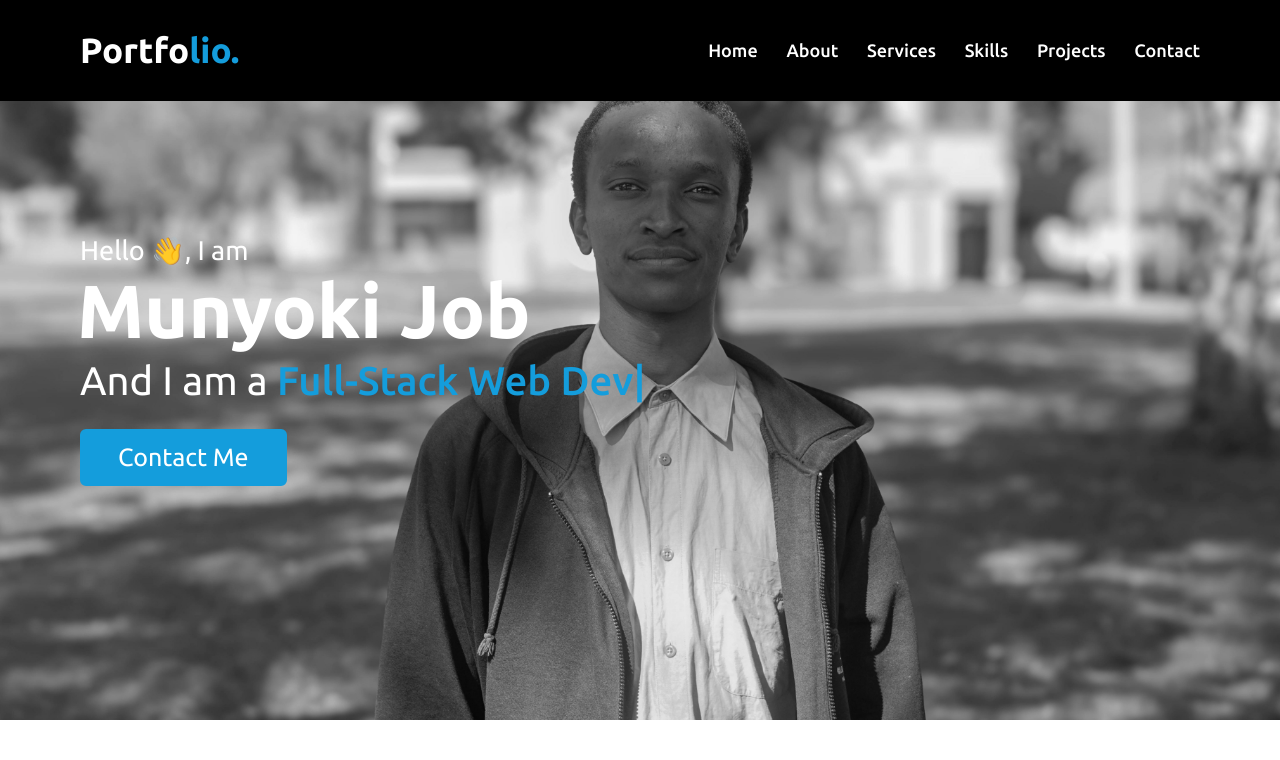
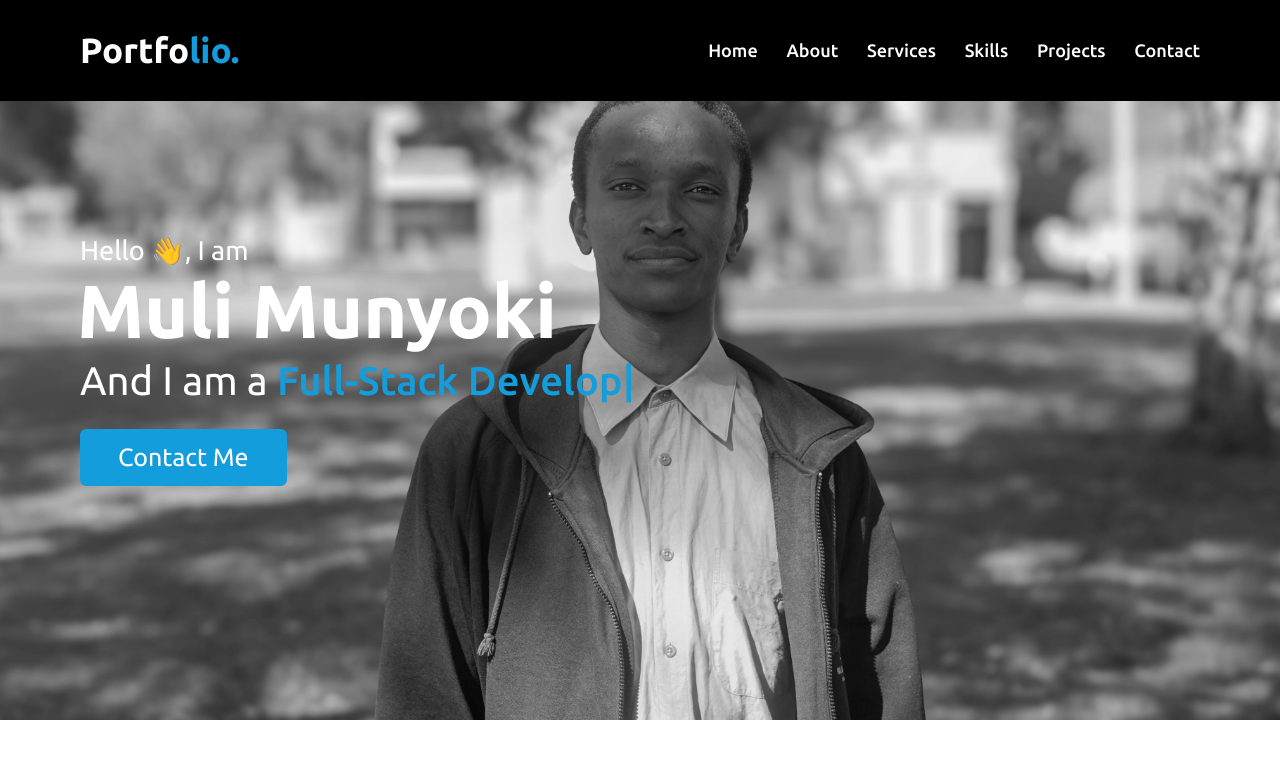
Before and after one commit to munyokii/munyoki-job, a Flask app: page / in a window 1280 px wide. Shown: the top 760 px of the page. Run offline with Flask 3, Linux system fonts and the light colour scheme; some libraries are stand-ins or nearby versions.

Commit message:
:sparkles: Updated website static content

```diff
--- a/main.py
+++ b/main.py
@@ -3,13 +3,15 @@ from flask import Flask, render_template
 app = Flask('Personal Portfolio')
 
 @app.route('/')
-@app.route('/munyoki-job')
+@app.route('/munyoki-job-resume')
 def index():
-  return render_template('index.html')
+    """File to render the home page."""
+    return render_template('index.html')
 
 @app.route('/resume')
 def resume():
-  return render_template('resume.html')
+    """File to render the resume page."""
+    return render_template('resume.html')
 
 if __name__ == '__main__':
-  app.run()
+    app.run()
--- a/static/js/main.js
+++ b/static/js/main.js
@@ -35,14 +35,14 @@ $(document).ready(function(){
 
     // typing text animation script
     var typed = new Typed(".typing", {
-        strings: ["Software Engineer", "Full-Stack Web Developer"],
+        strings: ["Software Engineer", "Full-Stack Developer", "Freelance Developer", "Cybersecurity Enthusiast"],
         typeSpeed: 100,
         backSpeed: 60,
         loop: true
     });
 
     var typed = new Typed(".typing-2", {
-        strings: ["Software Engineer", "Full-Stack Web Developer"],
+        strings: ["Software Engineer", "Full-Stack Developer", "Freelance Developer", "Cybersecurity Enthusiast"],
         typeSpeed: 100,
         backSpeed: 60,
         loop: true
@@ -77,15 +77,15 @@ const projectsData = [
         id: 1,
         title: "Crime Reporting System",
         description: "A web-based system for reporting and tracking criminal activities.",
-        imageUrl: "/static/images/crime.png",
+        imageUrl: "/static/images/crime.webp",
         projectLink: "https://crimereportsystem.onrender.com/"
     },
     {
         id: 2,
         title: "DigiCraft Website",
-        description: "DigiCraft company website",
-        imageUrl: "/static/images/Digicraft.png",
-        projectLink: "https://digicraft-wx1n.onrender.com/"
+        description: "DigiCraft Software Company Website",
+        imageUrl: "/static/images/digicraft.webp",
+        projectLink: "https://digicrafts.co.ke/"
     },
 ];
 
--- a/templates/index.html
+++ b/templates/index.html
@@ -3,6 +3,9 @@
 <head>
     <meta charset="UTF-8">
     <meta name="viewport" content="width=device-width, initial-scale=1.0">
+    <meta name="description" content="Personal portfolio of Muli Munyoki, showcasing skills, projects, and contact information.">
+    <meta name="keywords" content="Muli Munyoki, Software Engineer, Full-Stack Developer, Portfolio">
+    <meta name="author" content="Muli Munyoki">
     <link rel="shortcut icon" href="{{ url_for('static', filename='favicon.ico') }}">
     <link rel="stylesheet" href="{{ url_for('static', filename='css/style.css') }}">
     <link rel="stylesheet" href="https://cdnjs.cloudflare.com/ajax/libs/font-awesome/5.15.3/css/all.min.css"/>
@@ -40,7 +43,7 @@
         <div class="max-width">
             <div class="home-content">
                 <div class="text-1">Hello &#x1F44B;, I am</div>
-                <div class="text-2">Munyoki Job</div>
+                <div class="text-2">Muli Munyoki</div>
                 <div class="text-3">And I am a <span class="typing"></span></div>
                 <a href="#contact">Contact Me</a>
             </div>
@@ -58,7 +61,7 @@
                 As I near the completion of my degree, I'm eager to contribute to impactful projects and continue my professional growth.</p>
             <div class="about-content">
                 <div class="column left">
-                    <img src="{{ url_for('static', filename='images/interface.jpg') }}" class="image">
+                    <img src="{{ url_for('static', filename='images/munyoks.webp') }}" class="image">
                 </div>
                 <div class="column right">
                     <div class="text">I'm Munyoki and I'm a <span class="typing-2"></span></div>
@@ -195,7 +198,7 @@
                             <div class="info">
                                 <div class="head">Name</div>
                                 <div class="sub-title">
-                                    <a href="https://github.com/MuliJob" target="_blank" rel="noopener noreferrer">Munyoki Job</a>
+                                    <a href="https://github.com/munyokii" target="_blank" rel="noopener noreferrer">Munyoki Job</a>
                                 </div>
                             </div>
                         </div>
@@ -243,7 +246,7 @@
                             <input type="text" placeholder="Subject" name="topic" required>
                         </div>
                         <div class="field textarea">
-                            <textarea cols="30" rows="10" placeholder="Message.." name="message" required></textarea>
+                            <textarea cols="40" rows="20" placeholder="Message.." name="message" required></textarea>
                         </div>
                         <div class="button-area">
                             <button type="submit">Send message</button>
--- a/templates/resume.html
+++ b/templates/resume.html
@@ -63,7 +63,7 @@ html,body,h1,h2,h3,h4,h5,h6 {font-family: "Roboto", sans-serif}
 
       <div class="w3-white w3-text-grey w3-card-4">
         <div class="w3-display-container">
-          <img src="{{ url_for('static', filename='images/interface.jpg') }}" style="width:100%" alt="Avatar">
+          <img src="{{ url_for('static', filename='images/munyoks.webp') }}" style="width:100%" alt="Avatar">
           <div class="w3-display-bottomleft w3-container w3-text-black">
           </div>
         </div>
@@ -163,7 +163,7 @@ html,body,h1,h2,h3,h4,h5,h6 {font-family: "Roboto", sans-serif}
           <a href="https://www.facebook.com" target="_blank" rel="noopener noreferrer">
               <i class="fab fa-facebook-f"></i>
           </a>
-          <a href="https://github.com/MuliJob" target="_blank" rel="noopener noreferrer">
+          <a href="https://github.com/munyokii" target="_blank" rel="noopener noreferrer">
               <i class="fab fa-github"></i>
           </a>
           <a href="https://x.com" target="_blank" rel="noopener noreferrer">
```
